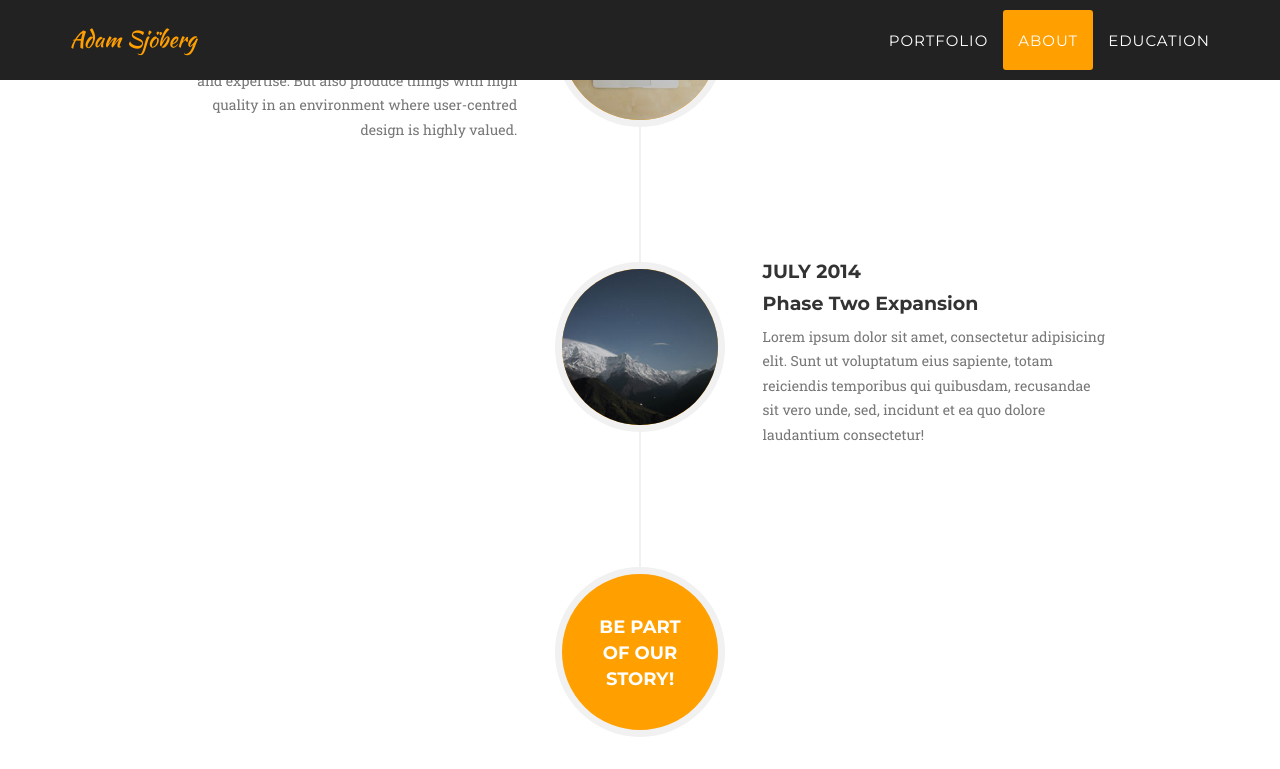
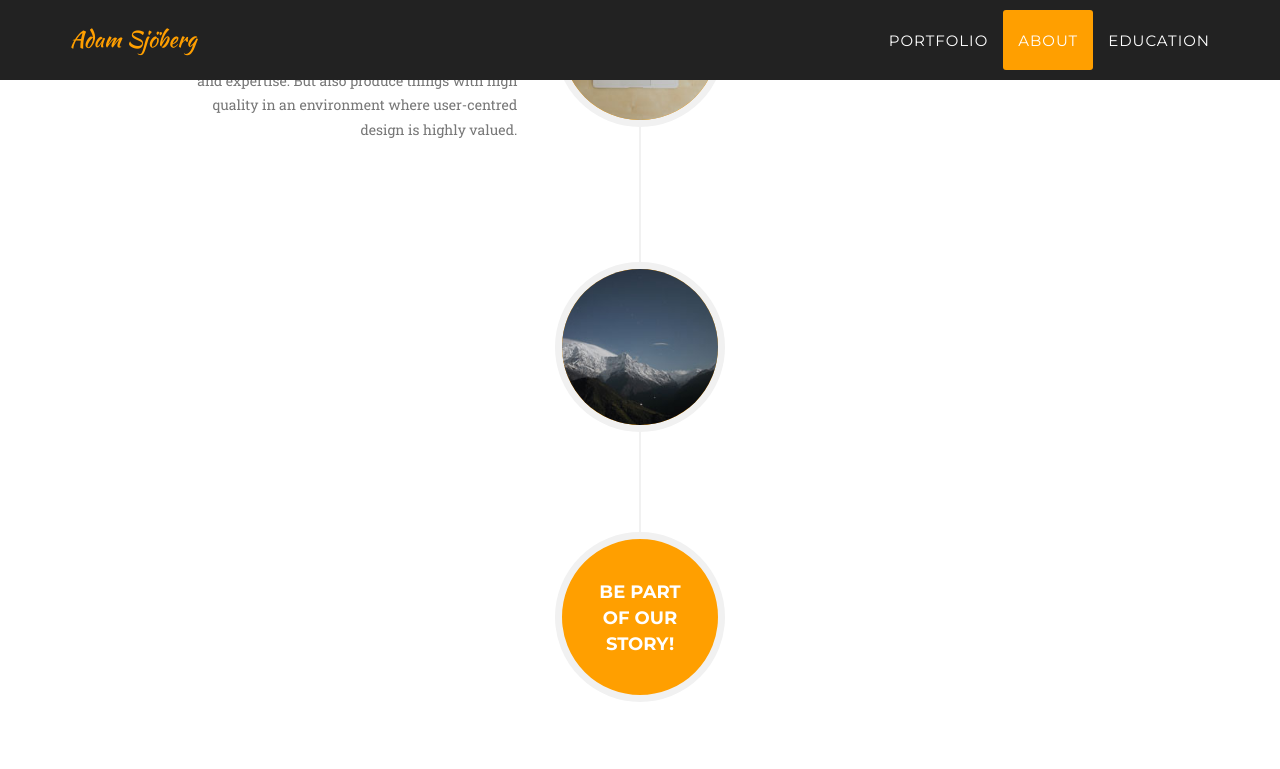
Before and after one commit to Adamsjoberg/Adamsjoberg.github.io, a Jekyll site: the page built from index.html, in a window 1280 px wide and 900 px high, scrolled down 2930 px. Shown: the top 769 px of the window. Built offline with Jekyll 4.4.1, drawn with Linux system fonts in a browser that asks for light colours; some web fonts are replaced.

Commit message:
about test

```diff
--- a/_includes/about.html
+++ b/_includes/about.html
@@ -56,15 +56,6 @@
                             <div class="timeline-image">
                                 <img class="img-circle img-responsive" src="img/about/4.jpg" alt="">
                             </div>
-                            <div class="timeline-panel">
-                                <div class="timeline-heading">
-                                    <h4>July 2014</h4>
-                                    <h4 class="subheading">Phase Two Expansion</h4>
-                                </div>
-                                <div class="timeline-body">
-                                    <p class="text-muted">Lorem ipsum dolor sit amet, consectetur adipisicing elit. Sunt ut voluptatum eius sapiente, totam reiciendis temporibus qui quibusdam, recusandae sit vero unde, sed, incidunt et ea quo dolore laudantium consectetur!</p>
-                                </div>
-                            </div>
                         </li>
                         <li class="timeline-inverted">
                             <div class="timeline-image">
```
